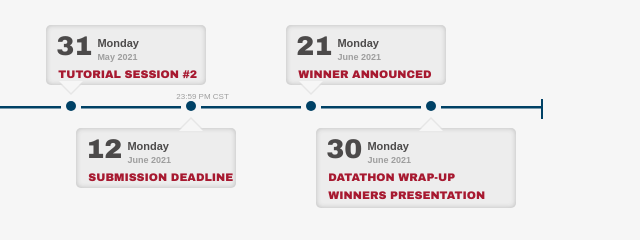
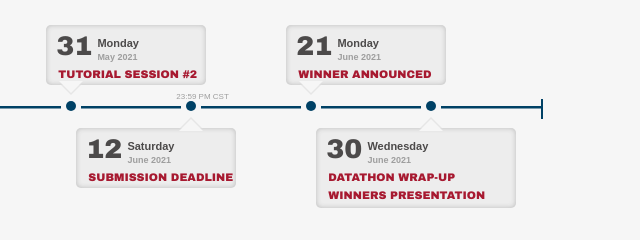
Before and after one commit to samayamadhavan/datathon, a website: page index.html in a window 1280 px wide. Shown: the part 1500-1740 px from the top of the page, 410-1050 px from the left. Drawn offline with Linux system fonts and the light colour scheme; files whose address does not match are found by name; a web font is replaced by a local one.

Commit message:
fixed days on timeline

```diff
--- a/index.html
+++ b/index.html
@@ -198,7 +198,7 @@
                       <div class="eventTime">
                         <div class="DayDigit">12</div>
                         <div class="Day">
-                           Monday
+                           Saturday
                           <div class="MonthYear">June 2021</div>
                         </div>
                       </div>
@@ -244,7 +244,7 @@
                       <div class="eventTime">
                         <div class="DayDigit">30</div>
                         <div class="Day">
-                           Monday
+                           Wednesday
                           <div class="MonthYear">June 2021</div>
                         </div>
                       </div>
```
